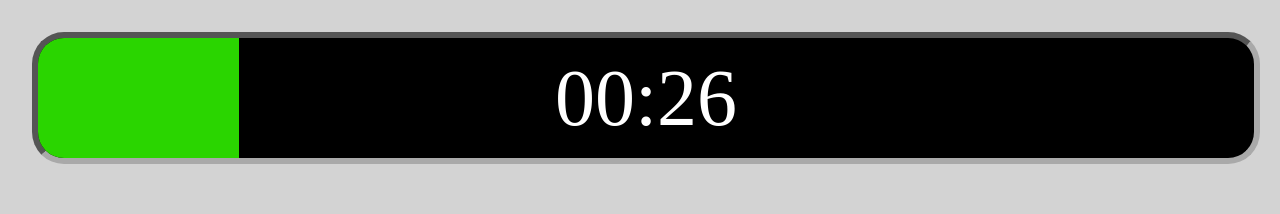
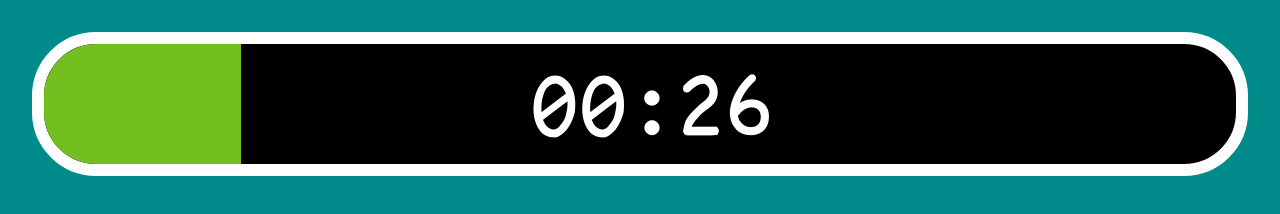
Before and after one commit to teleportingtortoise/pomo, a plain HTML site: page index.htm in a window 1280 px wide. Drawn offline with Linux system fonts and the light colour scheme.

Commit message:
more clean up and some cosmetic stuff

```diff
--- a/index.htm
+++ b/index.htm
@@ -6,6 +6,11 @@
         <script src="js/timer.js"></script>
         <script src="js/math.js"></script>
         <style>
+            @font-face {
+                font-family: pointfree;
+                src: url('font/pointfree.ttf');
+            }
+
             * {margin: 0; padding: 0;}
 
             html {
@@ -14,19 +19,21 @@
             }
 
             body {
-                background-color: lightgrey;
+                background-color: darkcyan;
             }
 
             #container {
                 position: relative;
-                width: 95vw;
+                width: 95vw - 1em;
                 height: 15vh;
                 margin: 2.5vw;
                 overflow: hidden;
-                border-radius: 2em;
-                border: 0.5vw inset darkgrey;
+                border-radius: 5em;
+                border: 1em solid white;
                 background-color: black;
-                color: white;
+
+                /* control em size */
+                font-size: 1vw;
             }
 
             #counter {
@@ -36,6 +43,8 @@
                 text-align: center;
                 line-height: 15.0vh;
                 font-size: 10.0vh;
+                font-family: "pointfree", sans-serif;
+                color: white;
 
                 z-index: 1;
             }
@@ -70,10 +79,9 @@
                 }
 
                 function format() {
-                    console.log(timer.remainingS)
                     counter.innerText = ('00' + ((timer.remainingS / 60) | 0)).slice(-2) + ':' + ('00' + (timer.remainingS % 60)).slice(-2);
                     display.style.width = Math.map(timer.elapsedM,0,timeAmountM,0,100) + '%'
-                    display.style.backgroundColor = 'rgb(' + Math.map(timer.elapsedM,0,timeAmountM,0,255) + ',' + Math.map(timer.elapsedM,0,timeAmountM,255,0) + ',' + '000)'
+                    display.style.backgroundColor = 'rgb(' + Math.map(timer.elapsedM,0,timeAmountM,96,216) + ',' + Math.map(timer.elapsedM,0,timeAmountM,216,64) + ',' + '032)'
                 }
             }
         </script>
--- a/js/timer.js
+++ b/js/timer.js
@@ -1,23 +1,21 @@
-// Base function, just calls variable init
+// Base function, init the important stuff
 function Timer(duration, interval) {
     this.tickActions = [];
     this.endActions = [];
     this.duration = duration;
     this.interval = interval || 1000;
     this.running = false;
-
-    this.varInit = function() {
-        console.log("Initializing variables...")
     this.start = Date();
     this.current = Date();
+}
+
+// Counter init function
+Timer.prototype.counterInit = function() {
     this.elapsedM = 0;
     this.elapsedS = 0;
     this.remainingM = 0;
     this.remainingS = 0;
 };
-
-    this.varInit();
-}
 
 // Add functions to an action array
 Timer.prototype.addAction = function(func, array = this.tickActions) {
@@ -38,17 +36,9 @@ Timer.prototype.tick = function() {
         if (that.elapsedS >= that.duration) {
             clearInterval(mytick);
             that.running = false;
-            console.log("Time is up!");
             return;
         }
 
-        //console.log(`start time: ${that.start}`)
-        //console.log(`current time: ${that.current}`)
-        //console.log(`elapsed mili: ${that.elapsedM}`)
-        //console.log(`elapsed secs: ${that.elapsedS}`)
-        //console.log(`remaining mili: ${that.remainingM}`)
-        //console.log(`remaining secs: ${that.remainingS}`)
-//
         // Update all the various tracked times
         that.current = Date.now();
         that.remainingM = that.current - that.start;
@@ -68,24 +58,12 @@ Timer.prototype.tick = function() {
 // Reinit some values and start the timer, ignore if already running
 Timer.prototype.run = function() {
     if (this.running) {
-        console.log("Already running.");
         return;
     }
 
-    this.varInit();
-
-    console.log(`${this.tickActions}`)
-    console.log(`${this.endActions}`)
-    console.log(`${this.start}`)
-    console.log(`${this.current}`)
-    console.log(`${this.elapsedM}`)
-    console.log(`${this.elapsedS}`)
-    console.log(`${this.remainingM}`)
-    console.log(`${this.remainingS}`)
-    console.log(`${this.running}`)
+    this.counterInit();
 
     this.running = true;
     this.start = Date.now();
-    console.log(`Running ${this.running}. Started on ${this.start}`)
     this.tick();
 };
```
Also changed, not shown: font/pointfree.ttf (added). Lines whose indentation alone changed are shown as unchanged.
